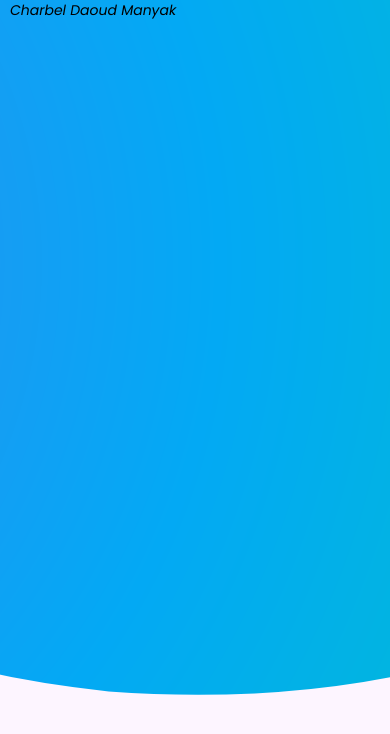
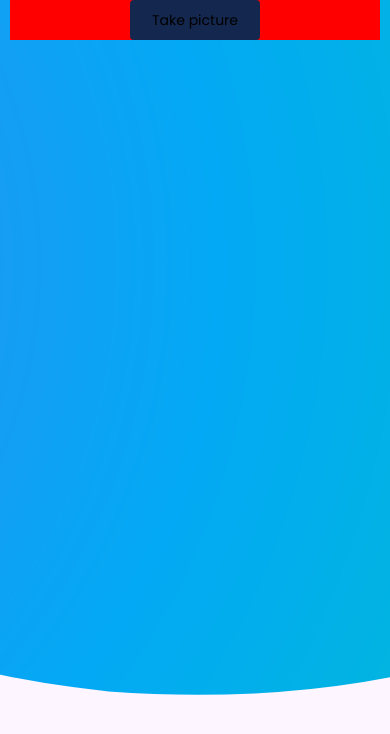
Before and after one commit to tonyykosseifyy/MetaMed, a React Native app: screen / in a window 390 px wide. Shown: the top 734 px of the page. Built offline with nearby package versions, Linux system fonts and the light colour scheme.

Commit message:
take picture button

```diff
--- a/Pages/QrCode.js
+++ b/Pages/QrCode.js
@@ -1,10 +1,37 @@
+import React from 'react'
 import AppText from '../components/AppText'
 import Background from '../components/Background'
+import { StyleSheet, View, TouchableOpacity} from 'react-native'
 
-export default function QrCode() {
+ const QrCode = () => {
   return (
    <Background>
-    <AppText style={{fontFamily: 'italic'}}>Charbel Daoud Manyak</AppText>
+		<View style={styles.container}>
+      <TouchableOpacity style={styles.touchableOpacity}>
+        <AppText>Take picture</AppText>
+        </TouchableOpacity>
+		</View>
    </Background>
   )
-}
+};
+
+
+const styles = StyleSheet.create({
+  container: {
+    flex: 1,
+    alignItems: 'center',
+    justifyContent: 'center',
+    backgroundColor: "red",
+  },
+  touchableOpacity: {
+    width: 130,
+    borderRadius: 4,
+    backgroundColor: '#14274e',
+    flexDirection: 'row',
+    justifyContent: 'center',
+    alignItems: 'center',
+    height: 40
+  }
+})
+
+export default QrCode ;
```
Also changed, not shown: package.json (+4 -3 lines), 1 other file (tests, documents, lock files or other folders).
